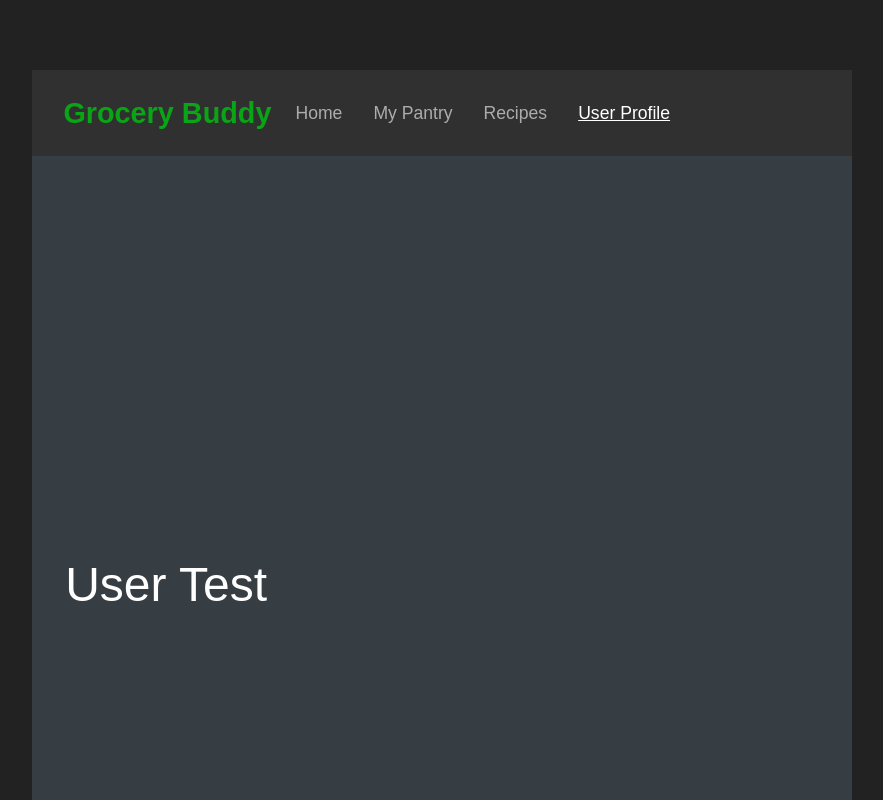
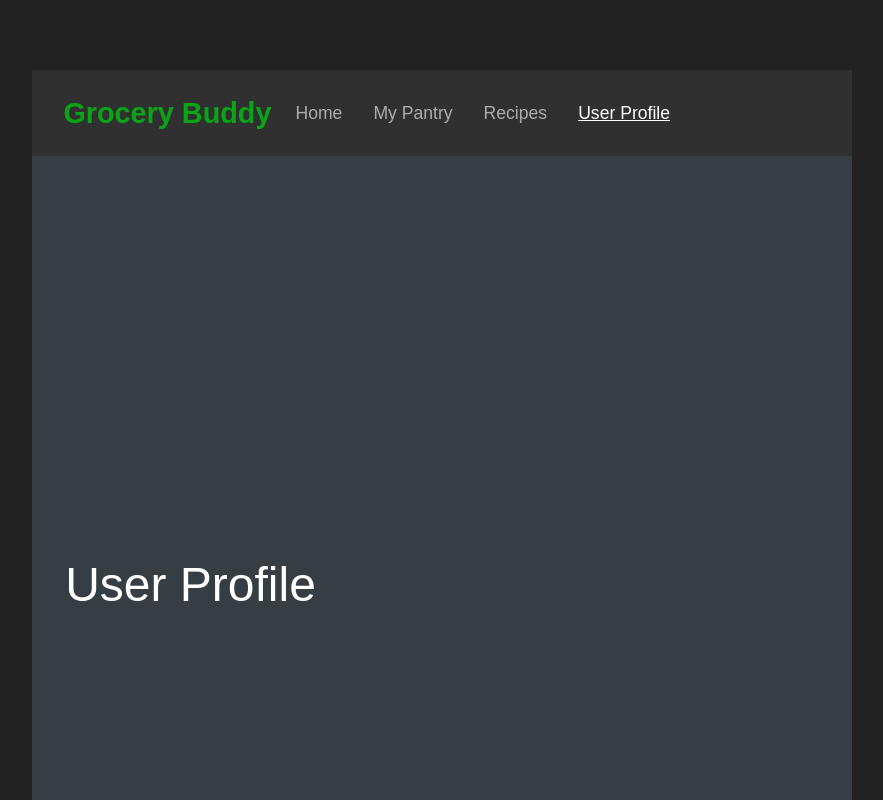
Before and after one commit to lomaxanthony/467Capstone, a Vue app in the folder frontend/: page /profile in a window 1280 px wide. Shown: the top 800 px of the page, without its empty margins (70-953 px from the left). Built offline with nearby package versions, Linux system fonts and the light colour scheme.

Commit message:
Still needs a lot of work, but have the basics of adding items and having a scrolling list. Did a little bit of styling too.

```diff
--- a/frontend/src/components/ItemList.vue
+++ b/frontend/src/components/ItemList.vue
@@ -1,3 +1,13 @@
+<!--
+
+The ItemList.vue component displays the scrollable list of grocery items.
+Needs a bit more work, but wanted to get the scrolling list started :)
+
+
+-->
+
+
+
 <template>
   <div class="scroll-wrapper">
     <div class="scroll-container" ref="scrollContainer">
@@ -65,11 +75,11 @@ const props = defineProps({
   width: 125px;
   max-width: calc(100% - 40px);
   background-color: white;
-  border: 2px solid #1a365d; /* Dark blue border */
-  border-radius: 4px; /* Less rounded for boxier look */
+  border: 2px solid #1a365d;
+  border-radius: 4px;
   transition: transform 0.2s ease, box-shadow 0.2s ease;
   box-sizing: border-box;
-  overflow: hidden; /* Ensures inner content respects borders */
+  overflow: hidden;
 }
 
 .list-item:hover {
--- a/frontend/src/components/Profile.vue
+++ b/frontend/src/components/Profile.vue
@@ -1,6 +1,6 @@
 <template>
     <div class="about">
-      <h1>User Test</h1>
+      <h1>User Profile</h1>
     </div>
   </template>
 
--- a/frontend/src/router/index.js
+++ b/frontend/src/router/index.js
@@ -1,3 +1,6 @@
+// Use this router file to add new page views with a corresponding
+// **View.vue file. The View.vue files will call the .vue components from there.
+
 import { createRouter, createWebHistory } from 'vue-router'
 import HomeView from '../views/HomeView.vue'
 import ProfileView from '../views/ProfileView.vue'
```
Also changed, not shown: frontend/src/App.vue (+7 -0 lines), frontend/src/assets/main.css (+7 -0 lines), frontend/src/components/AddItem.vue (+8 -0 lines), frontend/src/components/Welcome.vue (+9 -6 lines), frontend/src/views/AddItemView.vue (+23 -34 lines).
